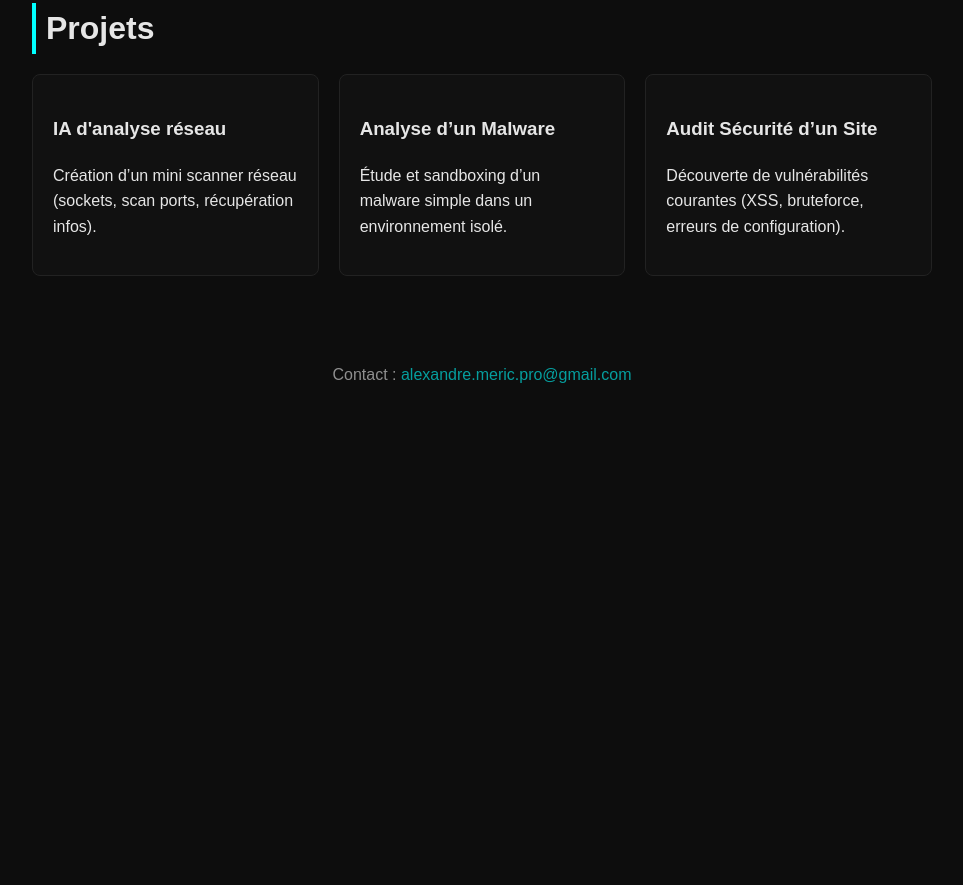
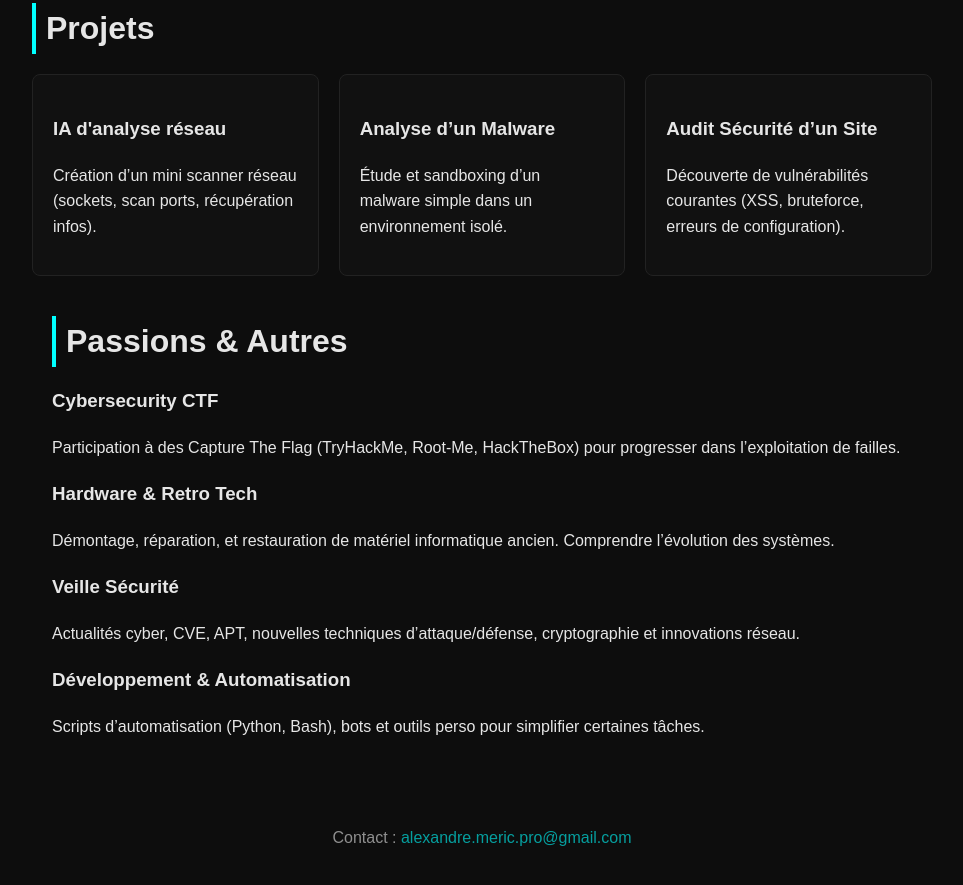
Before and after one commit to SDisaster/GUARDIA, a plain HTML site: page index.html in a window 1280 px wide. Shown: the part 782-1667 px from the top of the page, without its empty margins (158-1121 px from the left). Before the commit the page ends 1216 px from the top, so only its background shows below. Drawn offline with Linux system fonts and the light colour scheme.

Commit message:
Update index.html

```diff
--- a/index.html
+++ b/index.html
@@ -54,7 +54,31 @@
                     <p>Découverte de vulnérabilités courantes (XSS, bruteforce, erreurs de configuration).</p>
                 </div>
             </div>
-        </section>
+        <section id="passions">
+            <h2>Passions & Autres</h2>
+                <div class="passions-grid">
+                    <div class="passion-card">
+                        <h3>Cybersecurity CTF</h3>
+                            <p>Participation à des Capture The Flag (TryHackMe, Root-Me, HackTheBox) pour progresser dans l’exploitation de failles.</p>
+                    </div>
+
+                    <div class="passion-card">
+                        <h3>Hardware & Retro Tech</h3>
+                            <p>Démontage, réparation, et restauration de matériel informatique ancien. Comprendre l’évolution des systèmes.</p>
+                    </div>
+
+                    <div class="passion-card">
+                        <h3>Veille Sécurité</h3>
+                            <p>Actualités cyber, CVE, APT, nouvelles techniques d’attaque/défense, cryptographie et innovations réseau.</p>
+                    </div>
+
+                    <div class="passion-card">
+                        <h3>Développement & Automatisation</h3>
+                            <p>Scripts d’automatisation (Python, Bash), bots et outils perso pour simplifier certaines tâches.</p>
+                    </div>
+
+    </div>
+</section>
     </main>
 
     <footer>
```
